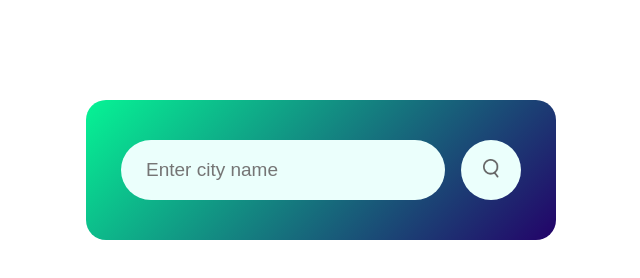
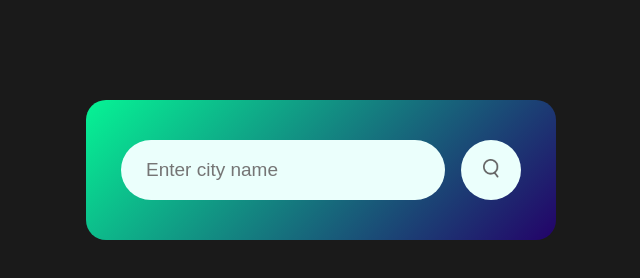
Before and after one commit to 1mansri/weather, a plain HTML site: page index.html in a window 1280 px wide. Shown: the whole page, without its empty margins (319-959 px from the left). Drawn offline with Linux system fonts and the light colour scheme.

Commit message:
Update style.css

```diff
--- a/style.css
+++ b/style.css
@@ -5,7 +5,7 @@
     box-sizing: border-box;
 }
 body {
-    background: #222(17, 17, 17);
+    background: rgba(5, 5, 5, 0.912);
 }
 .card {
     width: 90%;
```
